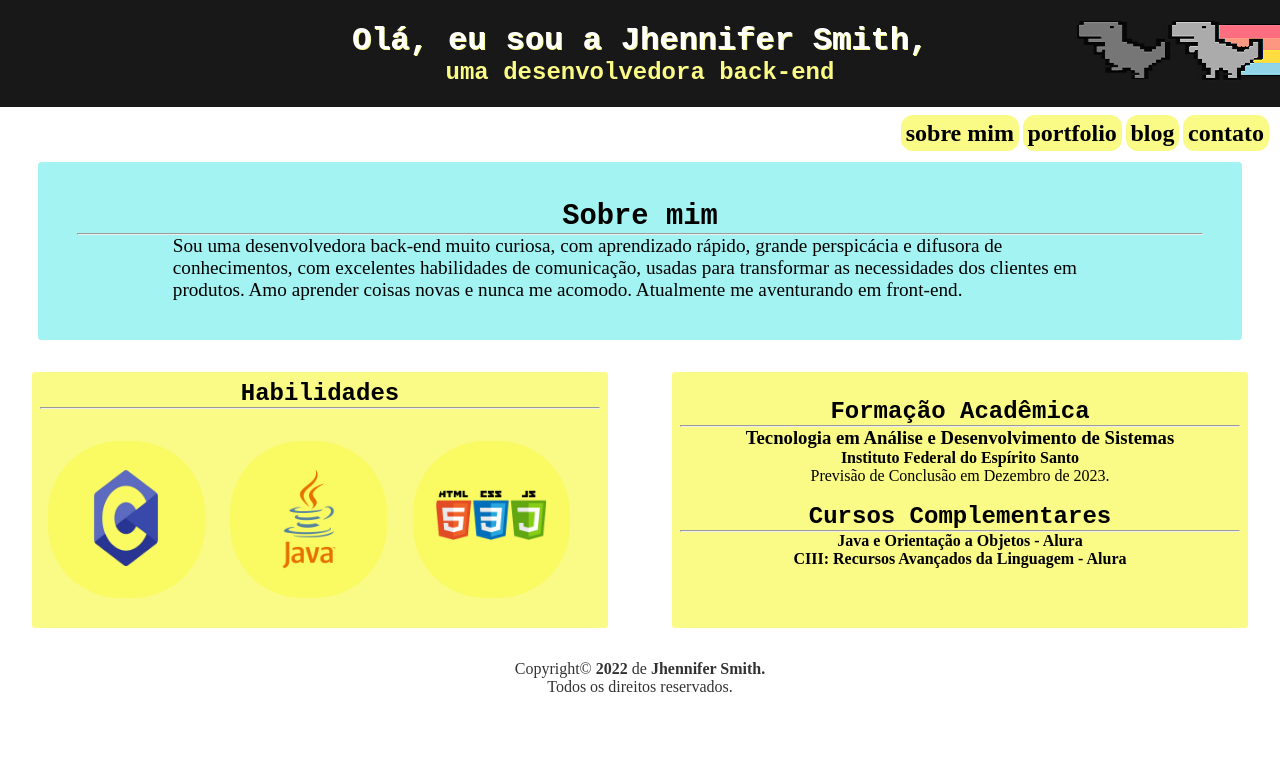
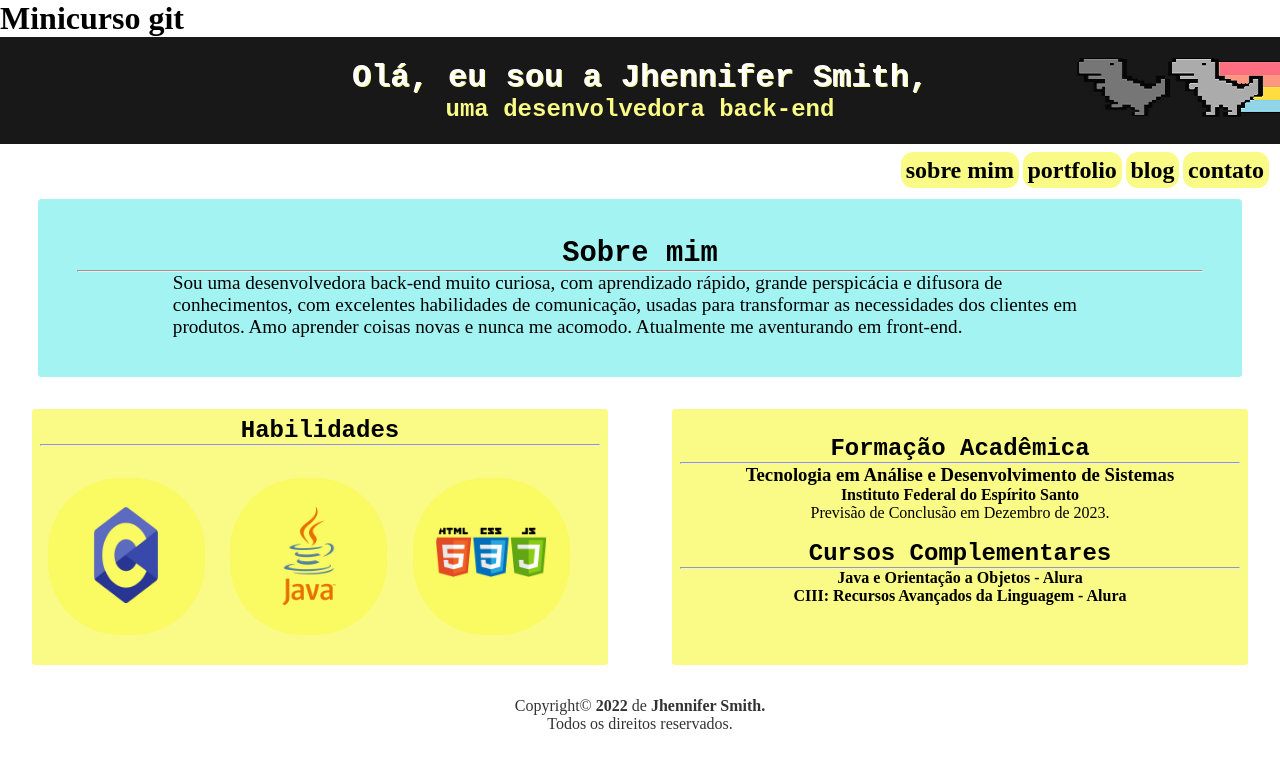
Before and after one commit to jhennifersmith/Projetos-Faculdade-HTML_CSS_JS, a plain HTML site: page Primeiro Site Estatico/index.html in a window 1280 px wide. Drawn offline with Linux system fonts and the light colour scheme.

Commit message:
exemplo pr

```diff
--- a/Primeiro Site Estatico/index.html
+++ b/Primeiro Site Estatico/index.html
@@ -8,6 +8,7 @@
 
 </head>
 <body>
+    <h1>Minicurso git</h1>
     <div id="Cabecalho">
         <h1>Olá, eu sou a Jhennifer Smith,</h1>
         <h2>uma desenvolvedora back-end </h2>
```
